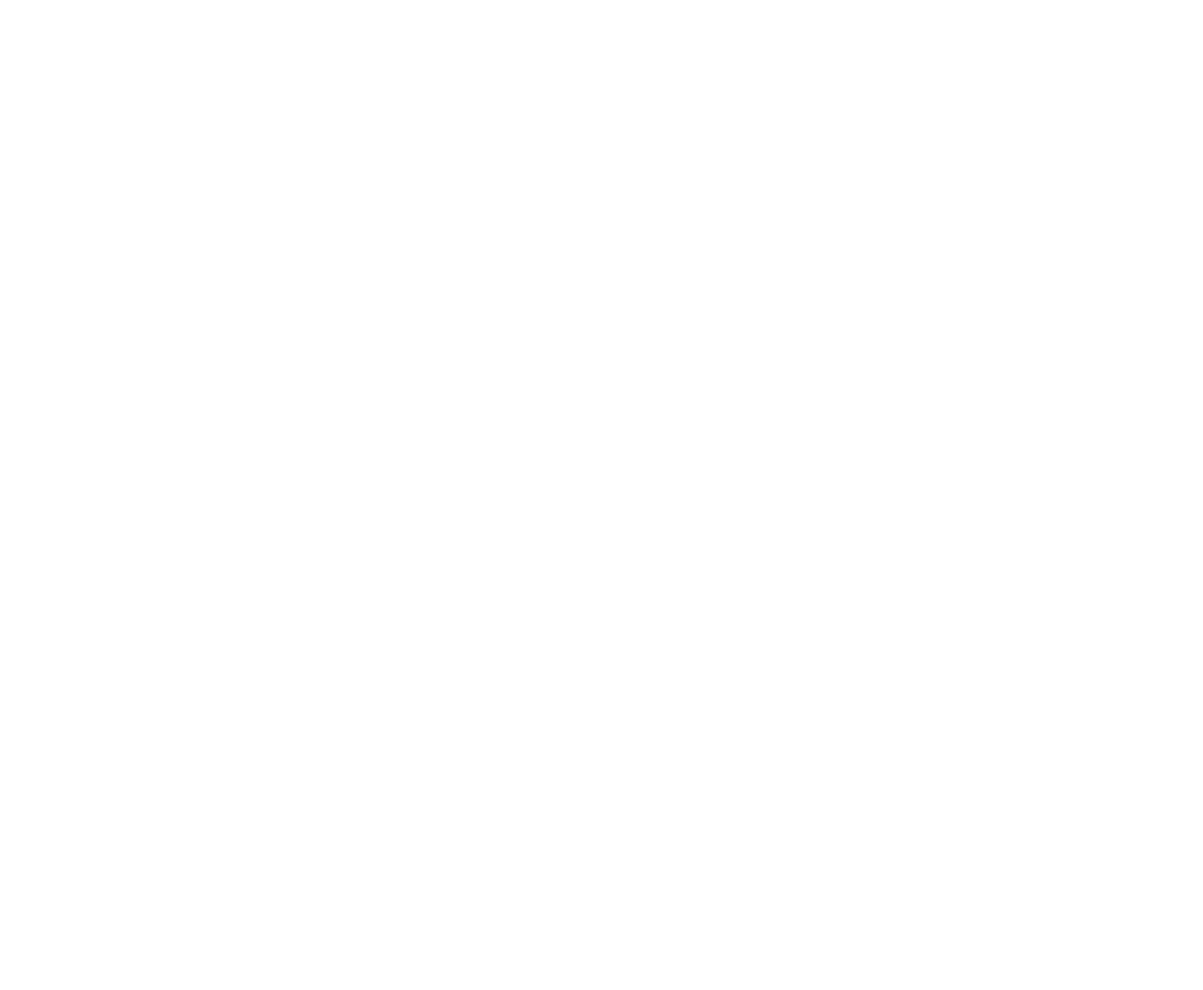
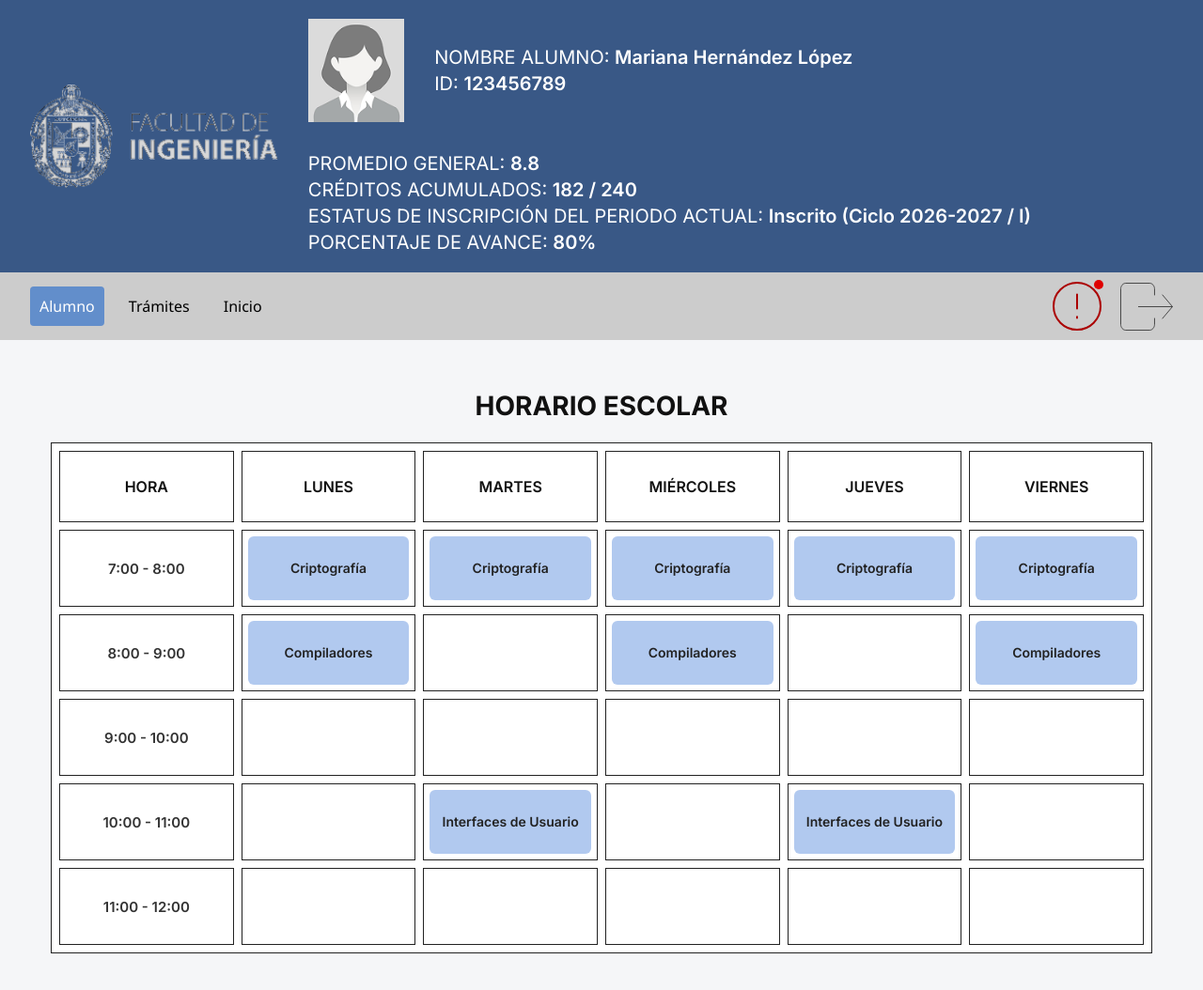
Before and after one commit to MontMG/Act_4_2_MartinezGonzalez_KatiaMontserrat_RendonManzano_VictorHugo, a plain HTML site: page paginas/horario.html in a window 1280 px wide. Shown: the whole page at 94% size. Before the commit the page ends 800 px from the top, so only its background shows below. Drawn offline with Linux system fonts and the light colour scheme.

Commit message:
Creacion de la pagina horario

```diff
--- a/css/calificaciones.css
+++ b/css/calificaciones.css
@@ -1,6 +1,3 @@
-/* =========================================
-   LAYOUT DE LA PÁGINA DE CALIFICACIONES
-   ========================================= */
 .calificaciones-contenedor {
     max-width: 1600px;
     width: 100%;
--- /dev/null
+++ b/css/horario.css
@@ -0,0 +1,115 @@
+.titulo-horario {
+    font-family: 'Inter', 'Segoe UI', Roboto, Helvetica, Arial, sans-serif;
+    font-size: 28px;
+    font-weight: 700;
+    text-align: center;
+    margin: 28px 0 22px;
+    color: #111111;
+}
+
+.contenedor-tabla {
+    width: 100%;
+    max-width: 1280px;
+    margin: 0 auto 48px;
+    padding: 0 24px;
+    box-sizing: border-box;
+    overflow-x: auto;
+}
+
+.tabla-horario {
+    width: 100%;
+    border-collapse: separate;
+    border-spacing: 8px;
+    border: 1.5px solid #222222;
+    background-color: #FFFFFF;
+    font-family: 'Inter', 'Segoe UI', Roboto, Helvetica, Arial, sans-serif;
+}
+
+.tabla-horario th,
+.tabla-horario td {
+    border: 1px solid #222222;
+    text-align: center;
+    vertical-align: middle;
+    box-sizing: border-box;
+}
+
+.tabla-horario th {
+    height: 76px;
+    font-size: 16px;
+    font-weight: 600;
+    color: #111111;
+    background-color: #FFFFFF;
+    width: 16.66%;
+}
+
+.tabla-horario td {
+    height: 82px;
+    padding: 6px;
+    background-color: #FFFFFF;
+}
+
+.celda-hora {
+    font-size: 15px;
+    font-weight: 600;
+    color: #333333;
+}
+
+.bloque-materia {
+    position: relative;
+    width: 100%;
+    height: 100%;
+    background-color: #B1C9EF;
+    border-radius: 6px;
+    padding: 8px;
+    box-sizing: border-box;
+    display: flex;
+    flex-direction: column;
+    align-items: center;
+    justify-content: center;
+    cursor: pointer;
+    transition: background-color 200ms ease-out;
+}
+
+.bloque-materia:hover {
+    background-color: #628ECB;
+    color: #FFFFFF;
+}
+
+.nombre-corto {
+    font-size: 14px;
+    font-weight: 600;
+    line-height: 1.2;
+}
+
+.tooltip-materia {
+    position: absolute;
+    bottom: calc(100% + 8px);
+    left: 50%;
+    transform: translateX(-50%);
+    width: 230px;
+    background-color: #1D2E49;
+    color: #FFFFFF;
+    padding: 10px 12px;
+    border-radius: 8px;
+    font-size: 13px;
+    line-height: 1.4;
+    text-align: left;
+    box-shadow: 0 6px 16px rgba(0, 0, 0, 0.2);
+    opacity: 0;
+    visibility: hidden;
+    pointer-events: none;
+    z-index: 50;
+    transition: opacity 150ms ease-out, visibility 150ms ease-out;
+}
+
+.bloque-materia:hover .tooltip-materia {
+    opacity: 1;
+    visibility: visible;
+}
+
+.tooltip-materia strong {
+    display: block;
+    font-size: 14px;
+    margin-bottom: 4px;
+    color: #E7FFD4;
+}
--- a/css/materias.css
+++ b/css/materias.css
@@ -1,6 +1,3 @@
-/* =========================================
-   LAYOUT DE LA PÁGINA DE MATERIAS
-   ========================================= */
 .materias-contenedor {
     max-width: 1680px;
     width: 100%;
@@ -26,7 +23,6 @@
     width: 100%;
 }
 
-/* Panel izquierdo: #B1C9EF al 20% de opacidad solo en el fondo */
 .columna-actuales {
     background-color: rgba(177, 201, 239, 0.2);
     border-radius: 12px;
@@ -36,7 +32,6 @@
     gap: 20px;
 }
 
-/* Panel derecho: fondo blanco */
 .columna-historial {
     background: #FFFFFF;
     border-radius: 12px;
--- a/css/portal.css
+++ b/css/portal.css
@@ -1,7 +1,3 @@
-
-/* =========================================
-   CONTENEDOR BASE D
-   ========================================= */
 .contenedor-principal {
     flex: 1;
     max-width: 1300px;
--- a/css/tramites.css
+++ b/css/tramites.css
@@ -1,6 +1,3 @@
-/* =========================================
-   LAYOUT DE LA PÁGINA DE TRÁMITES
-   ========================================= */
 .tramites-contenedor {
     max-width: 1600px;
     width: 100%;
--- /dev/null
+++ b/js/horario.js
@@ -0,0 +1,71 @@
+import '../components/portal-header.js';
+import '../components/barra-navegacion.js';
+
+const horas = [
+    '7:00 - 8:00',
+    '8:00 - 9:00',
+    '9:00 - 10:00',
+    '10:00 - 11:00',
+    '11:00 - 12:00'
+];
+
+const dias = ['LUNES', 'MARTES', 'MIÉRCOLES', 'JUEVES', 'VIERNES'];
+
+const materiasInscritas = [
+    {
+        hora: '7:00 - 8:00',
+        dias: ['LUNES', 'MARTES', 'MIÉRCOLES', 'JUEVES', 'VIERNES'],
+        materia: 'Criptografía',
+        profesor: 'Juana Patricia Gutierrez',
+        salon: 'I-12'
+    },
+    {
+        hora: '8:00 - 9:00',
+        dias: ['LUNES', 'MIÉRCOLES', 'VIERNES'],
+        materia: 'Compiladores',
+        profesor: 'Carlos Méndez',
+        salon: 'I-14'
+    },
+    {
+        hora: '10:00 - 11:00',
+        dias: ['MARTES', 'JUEVES'],
+        materia: 'Interfaces de Usuario',
+        profesor: 'Ana Sofía Torres',
+        salon: 'Lab-3'
+    }
+];
+
+const tbody = document.getElementById('cuerpo-horario');
+
+horas.forEach((rangoHora) => {
+    const fila = document.createElement('tr');
+
+    const celdaHora = document.createElement('td');
+    celdaHora.className = 'celda-hora';
+    celdaHora.textContent = rangoHora;
+    fila.appendChild(celdaHora);
+
+    dias.forEach((dia) => {
+        const celda = document.createElement('td');
+        const clase = materiasInscritas.find(
+            (m) => m.hora === rangoHora && m.dias.includes(dia)
+        );
+
+        if (clase) {
+            celda.innerHTML = `
+        <div class="bloque-materia">
+          <span class="nombre-corto">${clase.materia}</span>
+          <div class="tooltip-materia">
+            <strong>${clase.materia}</strong>
+            <div>Profesor: ${clase.profesor}</div>
+            <div>Salón: ${clase.salon}</div>
+          </div>
+        </div>
+      `;
+        }
+
+        fila.appendChild(celda);
+    });
+
+    tbody.appendChild(fila);
+});
--- a/js/login.js
+++ b/js/login.js
@@ -36,7 +36,6 @@ function iniciarSesion() {
     window.location.href = './paginas/pagina-principal.html';
 }
 
-// Al escribir: limpia el error (si existía) para que se vea el foco y actualiza el botón
 campoUsuario.addEventListener('campo-input', () => {
     if (campoUsuario.getAttribute('estado') === 'error' && campoUsuario.value.trim().length > 0) {
         campoUsuario.setAttribute('estado', 'normal');
@@ -44,7 +43,6 @@ campoUsuario.addEventListener('campo-input', () => {
     actualizarEstadoBoton();
 });
 
-// Al salir del campo usuario: marca error si quedó vacío o correcto si tiene texto
 campoUsuario.addEventListener('campo-blur', () => {
     if (campoUsuario.value.trim().length === 0) {
         campoUsuario.setAttribute('estado', 'error');
@@ -56,10 +54,8 @@ campoUsuario.addEventListener('campo-blur', () => {
 
 campoPassword.addEventListener('campo-input', actualizarEstadoBoton);
 
-// Clic en el Web Component <boton-accion>
 btnIniciar.addEventListener('accion-click', iniciarSesion);
 
-// Permite también iniciar sesión presionando Enter dentro del formulario
 formLogin.addEventListener('keydown', (e) => {
     if (e.key === 'Enter' && !btnIniciar.hasAttribute('disabled')) {
         e.preventDefault();
--- a/paginas/horario.html
+++ b/paginas/horario.html
@@ -0,0 +1,45 @@
+<!DOCTYPE html>
+<html lang="es">
+
+<head>
+    <meta charset="UTF-8" />
+    <meta name="viewport" content="width=device-width, initial-scale=1.0" />
+    <title>Horario Escolar - Portal Académico Estudiantil</title>
+    <link rel="preconnect" href="https://fonts.googleapis.com" />
+    <link rel="preconnect" href="https://fonts.gstatic.com" crossorigin />
+    <link href="https://fonts.googleapis.com/css2?family=Inter:wght@300;400;600;700&display=swap" rel="stylesheet" />
+
+    <link rel="stylesheet" href="../css/global.css" />
+    <link rel="stylesheet" href="../css/portal.css" />
+    <link rel="stylesheet" href="../css/horario.css" />
+</head>
+
+<body>
+    <portal-header></portal-header>
+
+    <barra-navegacion activo="alumno"></barra-navegacion>
+
+    <main class="contenedor-principal">
+        <h1 class="titulo-horario">HORARIO ESCOLAR</h1>
+
+        <div class="contenedor-tabla">
+            <table class="tabla-horario" id="tabla-horario">
+                <thead>
+                    <tr>
+                        <th>HORA</th>
+                        <th>LUNES</th>
+                        <th>MARTES</th>
+                        <th>MIÉRCOLES</th>
+                        <th>JUEVES</th>
+                        <th>VIERNES</th>
+                    </tr>
+                </thead>
+                <tbody id="cuerpo-horario"></tbody>
+            </table>
+        </div>
+    </main>
+
+    <script type="module" src="../js/horario.js"></script>
+</body>
+
+</html>
```
Also changed, not shown: css/login.css (+0 -10 lines), css/principal.css (+0 -9 lines), css/style.css (+2 -11 lines), paginas/materias.html (+0 -1 lines).
